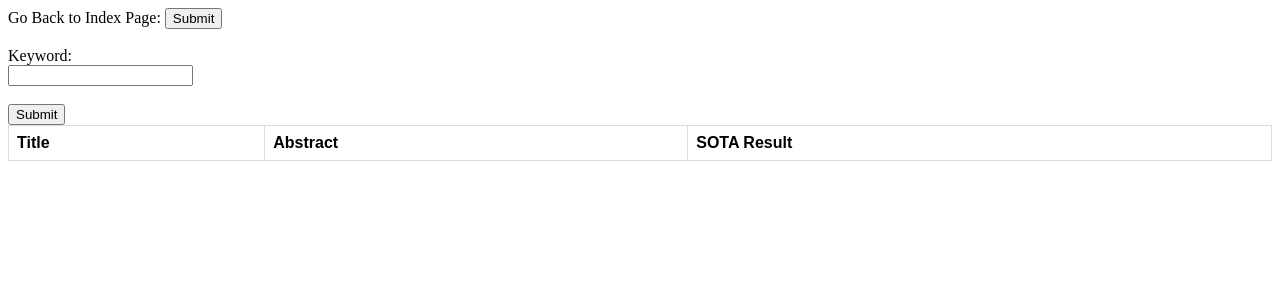
After one commit to fatih-iver/SOTA-for-CS, a Flask app: page /search in a window 1280 px wide. The commit adds this page. Shown: the top 300 px of the page. Run offline with Flask 2, Linux system fonts and the light colour scheme; lists and menus that the app fills with data are empty.

Commit message:
add search & rank functionality

```diff
--- a/app.py
+++ b/app.py
@@ -287,15 +287,28 @@ def papers_by_author():
 @app.route('/rank_all_authors', methods=['GET'])
 def rank_all_authors():
     if request.method == 'GET':
-        author_name = request.form["author_name"]
-        author_surname = request.form["author_surname"]
         connection = sqlite3.connect('sota.db')
         cursor = connection.cursor()
-        authors_with_rank = cursor.execute("SELECT author_name, author_surname, COUNT(*) FROM authors INNER JOIN paper_authors ON authors.author_id = paper_authors.author_id GROUP BY author_name, author_surname", (author_name, author_surname)).fetchall()
+        authors_with_rank = cursor.execute("""SELECT author_name, author_surname, COUNT(*) FROM authors INNER JOIN paper_authors ON authors.author_id = paper_authors.author_id GROUP BY author_name, author_surname""").fetchall()
         for author_with_rank in authors_with_rank:
             print(author_with_rank)
         connection.close()
-        return render_template("papers_by_author.html", authors_with_rank=authors_with_rank)
+        return render_template("rank_all_authors.html", authors_with_rank=authors_with_rank)
+    else:
+        return abort(404)
+
+@app.route('/search', methods=['GET', 'POST'])
+def search():
+    if request.method == 'POST':
+        keyword = request.form['keyword'].strip()
+        pattern = '%' + keyword + '%'
+        connection = sqlite3.connect('sota.db')
+        cursor = connection.cursor()
+        papers = cursor.execute("""SELECT * FROM papers WHERE title LIKE ? OR abstract LIKE ?""", (pattern, pattern)).fetchall()
+        connection.close()
+        return render_template("search.html", papers=papers)
+    elif request.method == 'GET':
+        return render_template("search.html", papers = [])
     else:
         return abort(404)
 
@@ -341,6 +354,8 @@ def index():
                 return redirect(url_for('papers_by_author'))
             elif option == "rank_all_authors":
                 return redirect(url_for('rank_all_authors'))
+            elif option == "search":
+                return redirect(url_for('search'))
 
     elif request.method == 'GET':
         if isAdmin:
--- a/templates/index_user.html
+++ b/templates/index_user.html
@@ -11,7 +11,7 @@
     <input type="radio" name="option" value="papers_by_author" > View all papers of an author <br>
     <input type="radio" name="option" value="sota_by_topic" > View sota result and paper by topic <br>
     <input type="radio" name="option" value="specific_topic" > View papers on a specific topic  <br>
-    <input type="radio" name="option" value="rank_authors" > Rank all authors <br>
+    <input type="radio" name="option" value="rank_all_authors" > Rank all authors <br>
     <input type="radio" name="option" value="search" > Search a keyword <br>
     <input type="radio" name="option" value="rank_authors" > View coauthors of an author <br>
     <input type="submit" value="Submit">
--- /dev/null
+++ b/templates/search.html
@@ -0,0 +1,54 @@
+<!DOCTYPE html>
+<html lang="en">
+<head>
+    <meta charset="UTF-8">
+    <title>Search a Keyword</title>
+        <style>
+        table {
+          font-family: arial, sans-serif;
+          border-collapse: collapse;
+          width: 100%;
+        }
+
+        td, th {
+          border: 1px solid #dddddd;
+          text-align: left;
+          padding: 8px;
+        }
+
+        tr:nth-child(even) {
+          background-color: #dddddd;
+        }
+    </style>
+</head>
+<body>
+<form action="{{ url_for('index') }}" method="get">
+    Go Back to Index Page:
+    <input type="submit" value="Submit">
+</form>
+<br>
+
+<form action="{{ url_for('search') }}" method="post">
+    Keyword:<br>
+    <input type="text" name="keyword">
+    <br><br>
+    <input type="submit" value="Submit">
+</form>
+
+<table>
+  <tr>
+    <th>Title</th>
+    <th>Abstract</th>
+    <th>SOTA Result</th>
+  </tr>
+    {% for paper in papers %}
+        <tr>
+            <td> {{ paper[1] }} </td>
+            <td> {{ paper[2] }} </td>
+            <td> {{ paper[3] }} </td>
+        </tr>
+    {% endfor %}
+</table>
+
+</body>
+</html>
```
Also changed, not shown: templates/rank_all_authors.html (added, +49 -0 lines).
